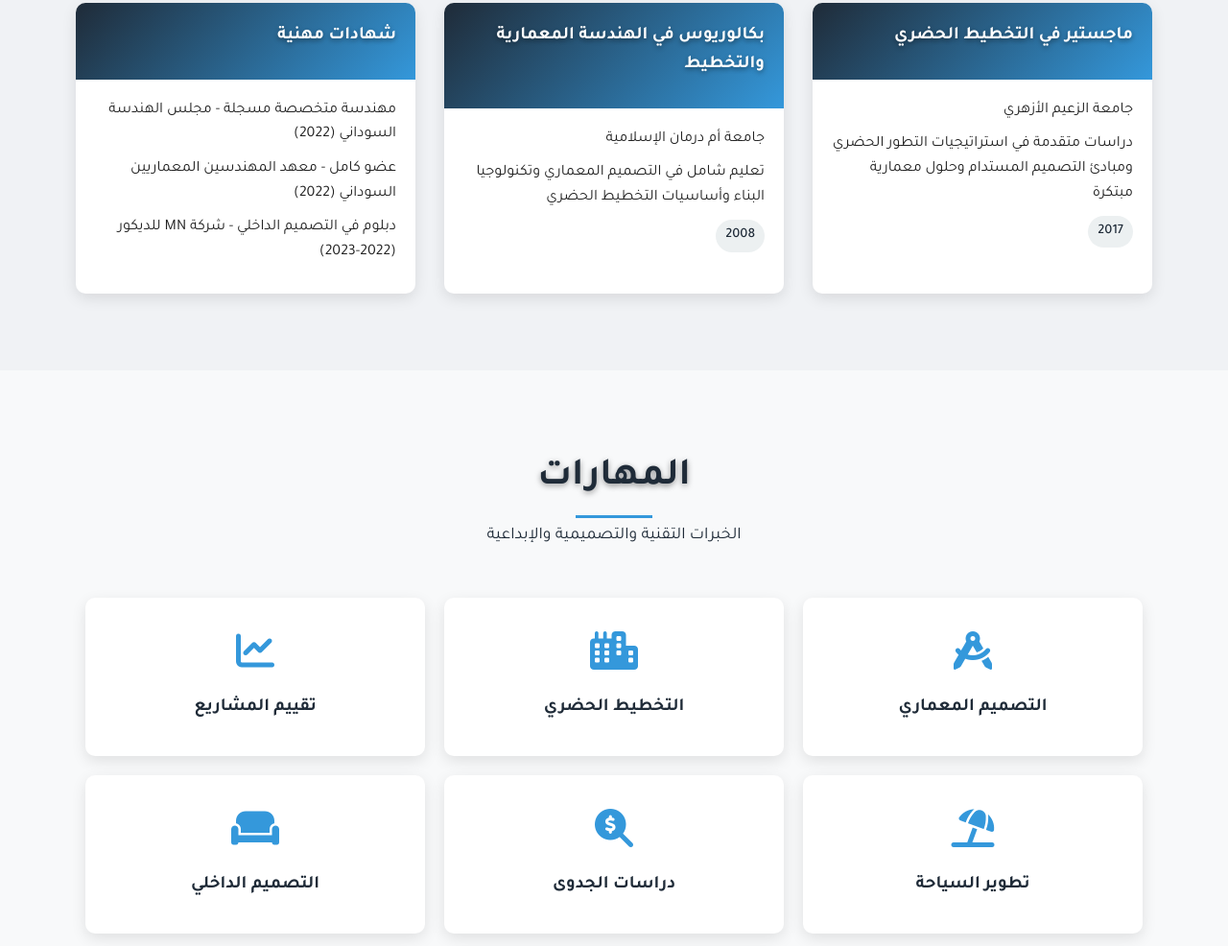
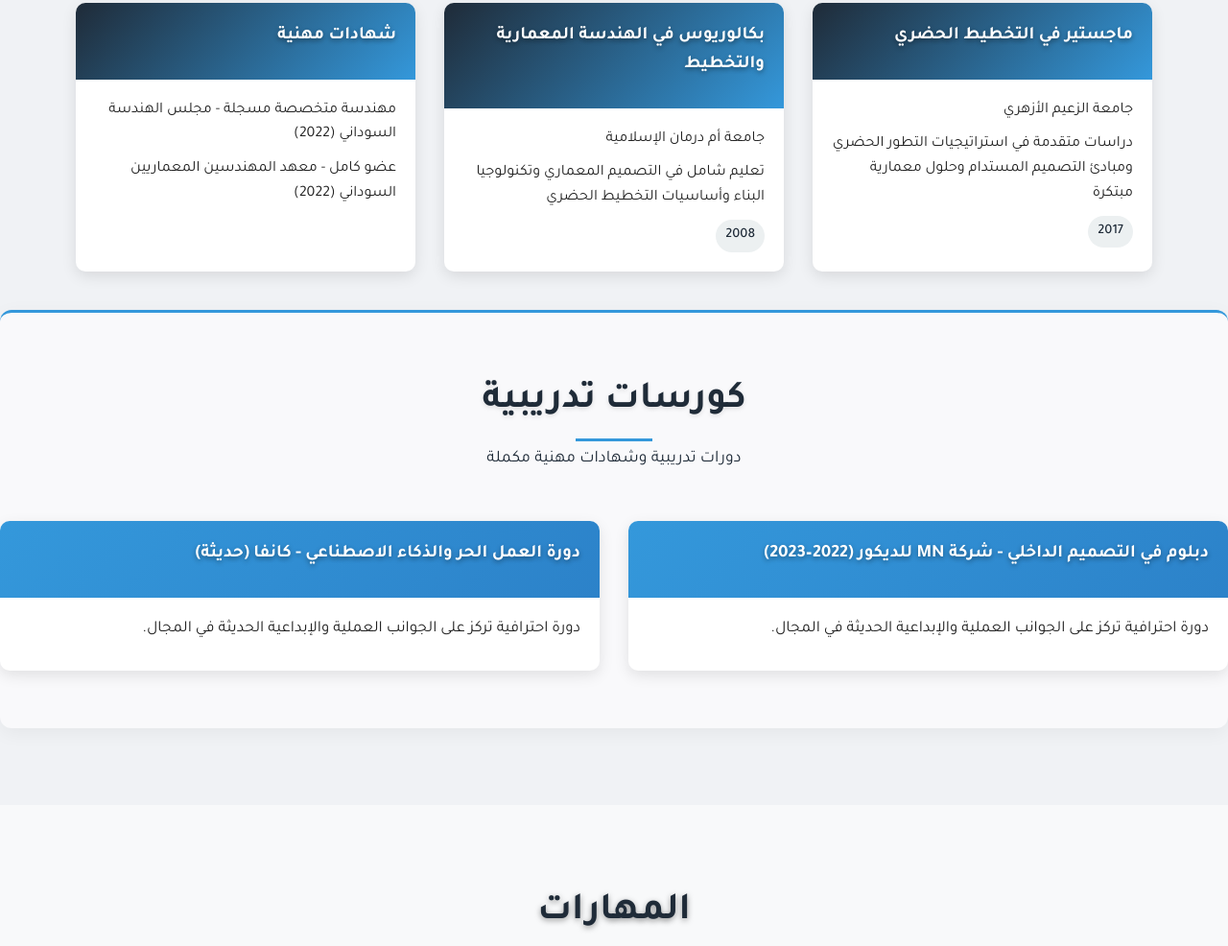
Before and after one commit to Midosd249/portfolio-Architect-Urban-Planner-Sulafa-Ahmed-, a plain HTML site: page index.html in a window 1280 px wide. Shown: the part 1498-2484 px from the top of the page at 96% size. Drawn offline with Linux system fonts and the light colour scheme.

Commit message:
Update index.html

```diff
--- a/index.html
+++ b/index.html
@@ -1096,6 +1096,31 @@ header h1, header p, .section-title h2 { color: #ffffff !important; text-shadow:
         color: #1f2b38 !important;
         font-weight: 600;
     }
+
+    /* قسم الكورسات التدريبية */
+    .training-section {
+        background-color: #f9f9fb;
+        border-top: 3px solid var(--secondary-color);
+        margin-top: 40px;
+        padding: 60px 0;
+        border-radius: 12px;
+        box-shadow: 0 5px 20px rgba(0,0,0,0.05);
+    }
+    .training-section h2 {
+        color: var(--primary-color);
+        font-weight: 700;
+        text-shadow: 0 2px 5px rgba(0,0,0,0.1);
+    }
+    .training-section .edu-card-header {
+        background: linear-gradient(135deg, var(--secondary-color), #2c82c9);
+        color: white;
+        padding: 20px;
+    }
+    .training-section .edu-card-body {
+        padding: 20px;
+        color: #222;
+        font-size: 1.05rem;
+    }
     </style>
 </head>
 <body>
@@ -1195,12 +1220,12 @@ header h1, header p, .section-title h2 { color: #ffffff !important; text-shadow:
 <div class="edu-card-body">
 <p data-ar="مهندسة متخصصة مسجلة - مجلس الهندسة السوداني (2022)" data-en="Registered Specialized Engineer – Sudanese Engineering Council (2022)">مهندسة متخصصة مسجلة - مجلس الهندسة السوداني (2022)</p>
 <p data-ar="عضو كامل - معهد المهندسين المعماريين السوداني (2022)" data-en="Full Member – Sudanese Institute of Architects (2022)">عضو كامل - معهد المهندسين المعماريين السوداني (2022)</p>
-<p data-ar="دبلوم في التصميم الداخلي - شركة MN للديكور (2022-2023)" data-en="Diploma in Interior Design – MN Decoration Company (2022–2023)">دبلوم في التصميم الداخلي - شركة MN للديكور (2022-2023)</p>
-</div>
-</div>
-</div>
-</div>
-</section>
+
+</div>
+</div>
+</div>
+</div>
+<div class="training-section fade-in-up"><div class="section-title"><h2 data-ar="كورسات تدريبية" data-en="Training Courses">كورسات تدريبية</h2><p data-ar="دورات تدريبية وشهادات مهنية مكملة" data-en="Complementary training and professional courses">دورات تدريبية وشهادات مهنية مكملة</p></div><div class="education-grid"><div class="edu-card"><div class="edu-card-header"><h3 data-ar="دبلوم في التصميم الداخلي - شركة MN للديكور (2022–2023)" data-en="Diploma in Interior Design – MN Decoration Company (2022–2023)">دبلوم في التصميم الداخلي - شركة MN للديكور (2022–2023)</h3></div><div class="edu-card-body"><p>دورة احترافية تركز على الجوانب العملية والإبداعية الحديثة في المجال.</p></div></div><div class="edu-card"><div class="edu-card-header"><h3 data-ar="دورة العمل الحر والذكاء الاصطناعي - كانفا (حديثة)" data-en="Freelancing &amp; AI Course – Canva (Recent)">دورة العمل الحر والذكاء الاصطناعي - كانفا (حديثة)</h3></div><div class="edu-card-body"><p>دورة احترافية تركز على الجوانب العملية والإبداعية الحديثة في المجال.</p></div></div></div></div></section>
 <!-- Skills Section -->
 <section id="skills">
 <div class="container">
@@ -1251,7 +1276,7 @@ header h1, header p, .section-title h2 { color: #ffffff !important; text-shadow:
 </div>
 <h3 data-ar="الرسم الحر والخط" data-en="Freehand Drawing &amp; Calligraphy">الرسم الحر والخط</h3>
 </div>
-</div>
+<div class="skill-card"><div class="skill-icon"><i class="fas fa-pen-nib"></i></div><h3 data-ar="التصميم الجرافيكي" data-en="Graphic Design">التصميم الجرافيكي</h3></div></div>
 </div>
 </section>
 <!-- Portfolio Section -->
@@ -1454,7 +1479,7 @@ header h1, header p, .section-title h2 { color: #ffffff !important; text-shadow:
 </div>
 </div>
 <div class="footer-bottom">
-<p data-ar="جميع الحقوق محفوظة © 2023 سلافة أحمد" data-en="All Rights Reserved © 2023 Sulafa Ahmed">جميع الحقوق محفوظة © 2023 سلافة أحمد</p>
+<p data-ar="جميع الحقوق محفوظة © 2025 سلافة أحمد" data-en="All Rights Reserved © 2025 Sulafa Ahmed">جميع الحقوق محفوظة © 2025 سلافة أحمد</p>
 </div>
 </div>
 </footer>
```
